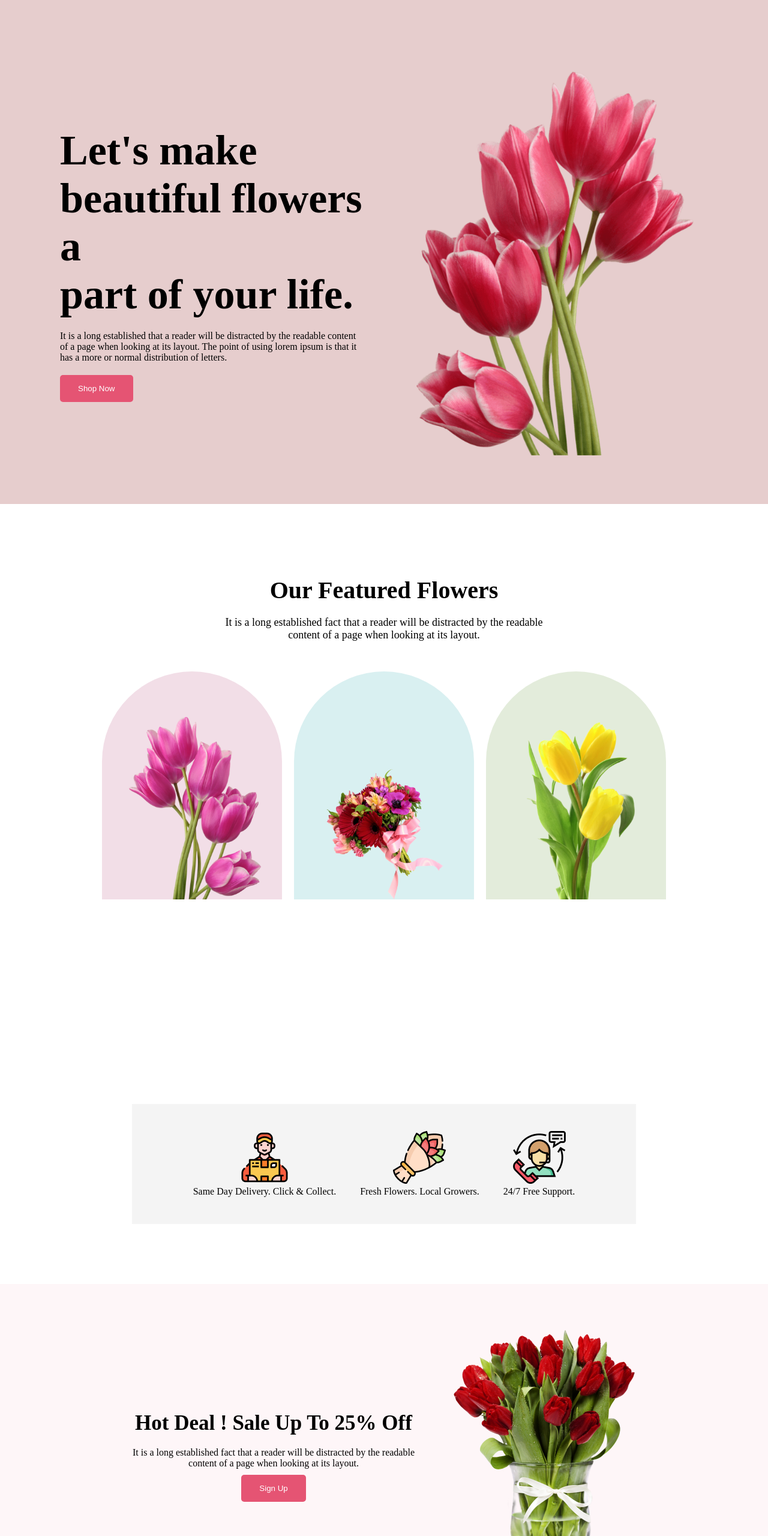
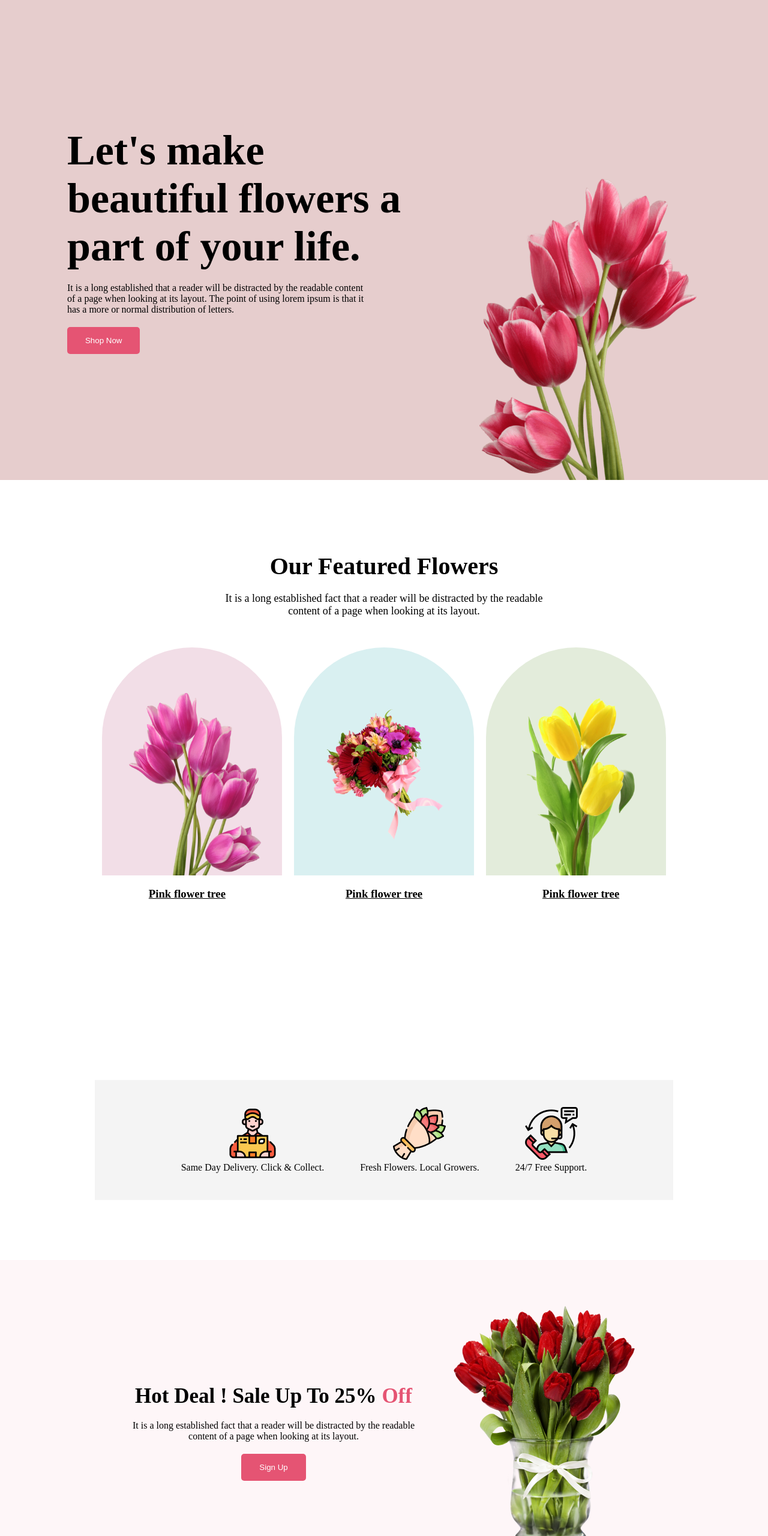
Before and after one commit to saarif23/online-flowers-house, a plain HTML site: page index.html in a window 1280 px wide. Shown: the top 2560 px of the page at 60% size. Drawn offline with Linux system fonts and the light colour scheme.

Commit message:
finaly complete flower section

```diff
--- a/index.html
+++ b/index.html
@@ -36,11 +36,17 @@
                     <img class="box-icon" src="./Flower Asset/Flower 02.png" alt="">
                 </div>
                 <div class="box box-2">
-                    <img class="box-icon" src="./Flower Asset/Flower 03.png" alt="">
+                    <img class="box-icon box-icon-2" src="./Flower Asset/Flower 03.png" alt="">
                 </div>
                 <div class="box box-3">
                     <img class="box-icon" src="./Flower Asset/Flower 04.png" alt="">
                 </div>
+
+            </div>
+            <div class="flower-name-container">
+                <h3>Pink flower tree</h3>
+                <h3>Pink flower tree</h3>
+                <h3>Pink flower tree</h3>
             </div>
         </div>
         <!-- support section -->
@@ -61,7 +67,7 @@
         <!-- offer section -->
         <div class="offer-section">
             <div class="offer-details">
-                <h2 id="offer-title">Hot Deal ! Sale Up To 25% Off</h2>
+                <h2 id="offer-title">Hot Deal ! Sale Up To 25% <span class="color">Off</span></h2>
                 <p id="offer-description">It is a long established fact that a reader will be distracted by the readable
                     <br> content of a page when
                     looking at its layout.</p>
@@ -100,8 +106,7 @@
     <footer>
         <div class="footer-section">
             <div class="footer-info">
-                <h1 id="footer-title">
-                    FlowerShop
+                <h1 id="footer-title"><span class="color">Flower</span>Shop
                 </h1>
                 <p class="footer-description">It is a long established fact that a reader will be distracted by the readable <br> content of a page when looking at its layout.</p>
                 <p class="copywrite-symble">@2020-2023, FlowerShop.com. All rights reserved. </p>
--- a/styles.css
+++ b/styles.css
@@ -7,9 +7,11 @@
     height: 100vh;
     background-color: rgb(230, 205, 205);
     display: flex;
-    gap: 50px;
+    gap: 500px;
     align-items: center;
-    padding: 40px 100px 0 100px;
+    justify-content: center;
+    /* padding: 40px 100px 0 100px; */
+    position: relative;
 
 }
 
@@ -20,6 +22,7 @@
 .banner-description {
     padding: 20px;
     padding-left: 0;
+    width: 500px;
 }
 
 .btn-primary {
@@ -31,32 +34,39 @@
 }
 
 #banner-img {
-    width: 510px;
+    width: 400px;
+    position: absolute;
+    bottom: 0;
+    right: 100px;
 
 }
 
 
 
 
-.flowers-section{
+.flowers-section {
     height: 100vh;
     /* border: 2px solid black; */
     margin: 100px;
 }
-.flowers-info{
+
+.flowers-info {
     text-align: center;
     margin-top: 70px;
 }
-.flowers-section-title{
+
+.flowers-section-title {
     font-size: 40px;
     padding: 20px;
 }
-.flowers-section-description{
+
+.flowers-section-description {
     font-size: 18px;
     padding-bottom: 50px;
 
 }
-.box{
+
+.box {
     width: 300px;
     height: 380px;
     /* border: 2px solid tomato; */
@@ -64,39 +74,59 @@
     background-color: #A7216226;
     border-radius: 200px 200px 0 0;
 }
-.box-2{
+
+.box-2 {
     background-color: #0597A026;
+
 }
-.box-3{
+
+.box-3 {
     background-color: #477D1126;
 }
-.box-icon{
+
+.box-icon {
     width: 220px;
     position: absolute;
     bottom: 0px;
     padding-left: 15%;
 }
-.flower-box{
+.box-icon-2{
+    padding-bottom: 60px;
+}
+
+.flower-box {
     display: flex;
     justify-content: center;
     gap: 20px;
+
 }
-.support-section{
+.flower-name-container{
+    display: flex;
+    justify-content: center;
+    gap: 200px;
+    margin: 20px;
+    text-decoration: underline;
+
+}
+
+.support-section {
     /* width: 300px; */
     height: 200px;
-    margin: 10px 220px 20px 220px ;
+    margin: 100px 158px 20px 158px;
     background-color: #2727270D;
     display: flex;
     justify-content: center;
     align-items: center;
-    gap: 40px;
+    gap: 60px;
 
 }
-.delivery-section{
+
+.delivery-section {
     text-align: center;
 }
+
 /* offer section */
-.offer-section{
+.offer-section {
     display: flex;
     align-items: center;
     justify-content: center;
@@ -105,68 +135,95 @@
     background-color: #E554730D;
     gap: 50px;
 }
-.offer-details{
+
+.offer-details {
     text-align: center;
 }
-#offer-title{
-font-size: 35px;
-padding: 10px;
-}
-#offer-description{
+
+#offer-title {
+    font-size: 35px;
     padding: 10px;
 }
-.instagram-section{
+
+#offer-description {
+    padding: 10px;
+    margin-bottom: 10px;
+}
+
+.instagram-section {
     text-align: center;
 }
-#show-img{
+
+#show-img {
     width: 250px;
-    margin: 40px 5px ;
+    margin: 40px 5px;
 
 }
-.instagram-title{
+
+.instagram-title {
     font-size: 35px;
     padding: 10px;
     margin-top: 50px;
 }
-.instagram-description{
+
+.instagram-description {
     padding: 10px;
-
 }
 
 
 
-#deals-title{
+#deals-title {
     font-size: 35px;
     padding: 10px;
 }
-#cupon-price{
+
+#cupon-price {
     padding: 10px;
 }
-#input{
+
+#input {
     padding: 15px 10px;
     width: 500px;
     border: none;
     border-radius: 5px;
     margin-top: 20px;
 }
-.deals-section{
-   height: 280px;
-   text-align: center;
+
+.deals-section {
+    height: 280px;
+    text-align: center;
     background-image: url(./Rectangle\ 9.png);
     background-position: center;
     background-size: cover;
-    margin: 50px 100px;
+    margin:  100px;
+    margin-top: 50px;
     display: flex;
     justify-content: center;
     align-items: center;
+    border-radius: 10px;
 
 }
-.footer-section{
-    height: 250px;
+
+.footer-section {
+    height: 280px;
     background-color: black;
     color: white;
     text-align: center;
     display: flex;
     align-items: center;
     justify-content: center;
+
 }
+
+#footer-title {
+    padding: 10px;
+
+}
+
+.color {
+    color: #E55473;
+}
+
+.footer-description {
+    padding: 10px 10px 40px;
+}
```
